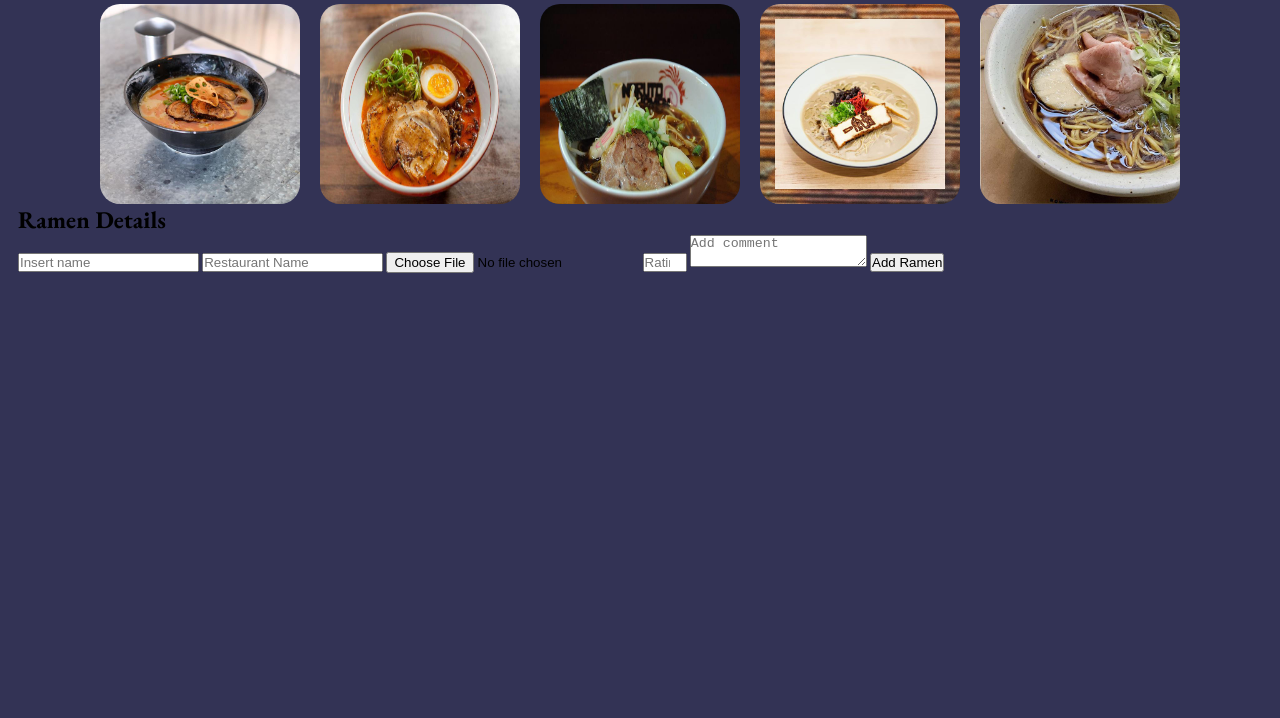
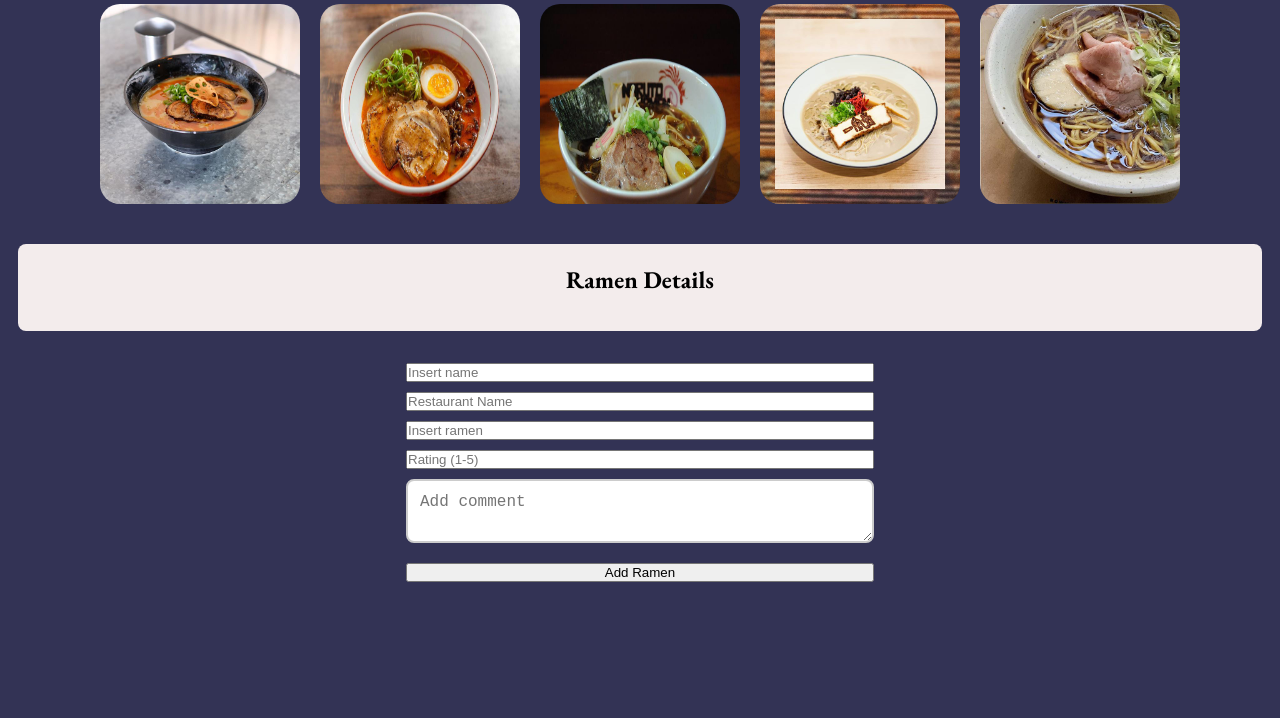
Before and after one commit to JoyMitchel/ramen-rating-app, a plain HTML site: page index.html in a window 1280 px wide. Shown: the part 82-800 px from the top of the page. Drawn offline with nearby package versions, Linux system fonts and the light colour scheme.

Commit message:
Updated css

```diff
--- a/css/style.css
+++ b/css/style.css
@@ -26,6 +26,7 @@ h1{
     font-size: 40px;
     color: var(--body-color);
     margin-bottom: 20px;
+    border-radius: 8px;
 }
 
 #ramen-menu {
@@ -39,3 +40,64 @@ h1{
     height: 200px;
     border-radius: 20px;
 }
+
+#ramen-menu img:hover {
+    transform: scale(1.1);
+}
+
+#ramen-detail {
+    margin-top: 40px;
+    padding: 20px;
+    background-color: var(--primary-color);
+    border-radius: 8px;
+    text-align: center;
+}
+
+#ramen-detail p {
+    font-size: 16px;
+    color: #343a40;
+    margin-bottom: 16px;
+}
+
+#new-ramen-form {
+    display: flex;
+    flex-direction: column;
+    gap: 10px;
+    margin-top: 16px;
+    padding: 24px;
+    border-radius: 8px;
+    max-width: 500px;
+    margin-left: auto;
+    margin-right: auto;
+}
+
+#ramen-form input,
+#new-ramen-form textarea {
+    padding: 12px;
+    font-size: 16px;
+    border: 2px solid #ccc;
+    border-radius: 8px;
+    width: 100%;
+    margin-bottom: 10px;
+}
+
+#ramen-form input[type="number"]{
+    max-width: 120px;
+}
+
+#ramen-form button:hover{
+    background-color: #1ebbe2;
+}
+
+#ramen-form-button {
+    padding: 16px;
+    font-size: 16px;
+    background-color: var(--primary-color);
+    border-radius: 8px;
+    border: none;
+}
+
+#new-ramen-form {
+    width: 100%;
+    padding: 16px;
+}
--- a/index.html
+++ b/index.html
@@ -1,5 +1,6 @@
 <!DOCTYPE html>
 <html lang="en">
+
 <head>
     <meta charset="UTF-8">
     <meta name="viewport" content="width=device-width, initial-scale=1.0">
@@ -24,10 +25,11 @@
         <p id="ramen-comment"></p>
     </div>
 
-    <form id="ramen-form">
+    <form id="new-ramen-form">
+
         <input type="text" id="name" placeholder="Insert name" required />
         <input type="text" id="restaurant" placeholder="Restaurant Name" required />
-        <input type="file" id="image" accept="image/*" >
+        <input type="url" id="image" accept="new-ramen"  placeholder="Insert ramen">
         <input type="number" id="rating" placeholder="Rating (1-5)" min="1" max="5" required />
         <textarea type="text" id="comment" placeholder="Add comment"></textarea>
 
--- a/index.js
+++ b/index.js
@@ -31,20 +31,18 @@ const ramens = [
   }
 
   function addSubmitListener() {
-    const form = document.getElementById("ramen-form");
+    const form = document.getElementById("new-ramen-form");
 
     form.addEventListener("submit", function(event) {
       event.preventDefault();
 
       const newRamen = {
-        id: ramens.length + 1,
+
         name: document.getElementById("name").value,
         restaurant: document.getElementById("restaurant").value,
         rating: parseInt(document.getElementById("rating").value),
         comment: document.getElementById("comment").value
       };
-
-
 
       const ramenMenu = document.getElementById("ramen-menu");
       const ramenImg = document.createElement("img");
@@ -54,12 +52,14 @@ const ramens = [
       ramenImg.dataset.id = newRamen.id;
       ramenMenu.appendChild(ramenImg);
     });
+
+
   }
 
   function main() {
     displayRamens();
     addSubmitListener();
-    document.getElementById("ramen-menu").addEventListener("click", handleClick);
+    document.getElementById("new-ramen-menu").addEventListener("click", handleClick);
   }
 
   document.addEventListener("DOMContentLoaded", main);
```
